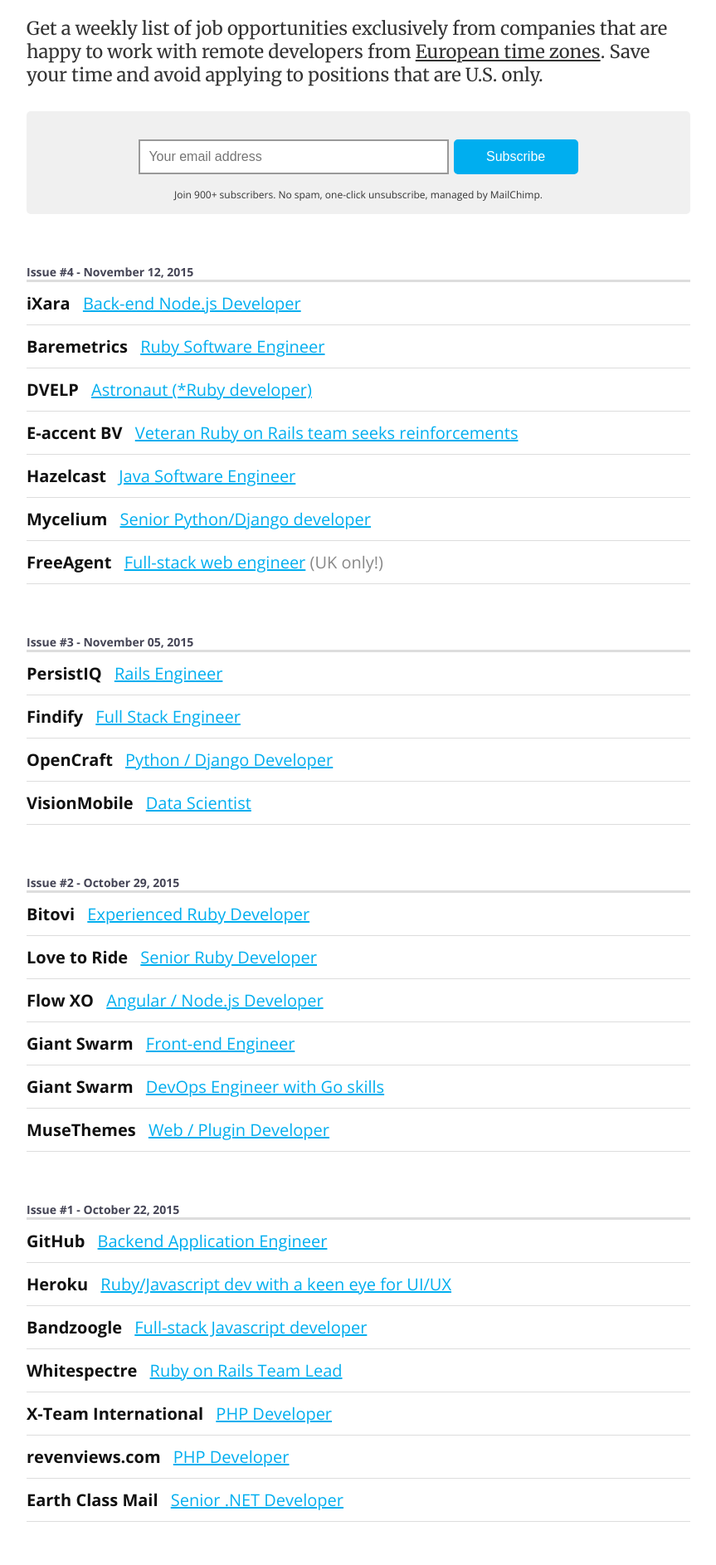
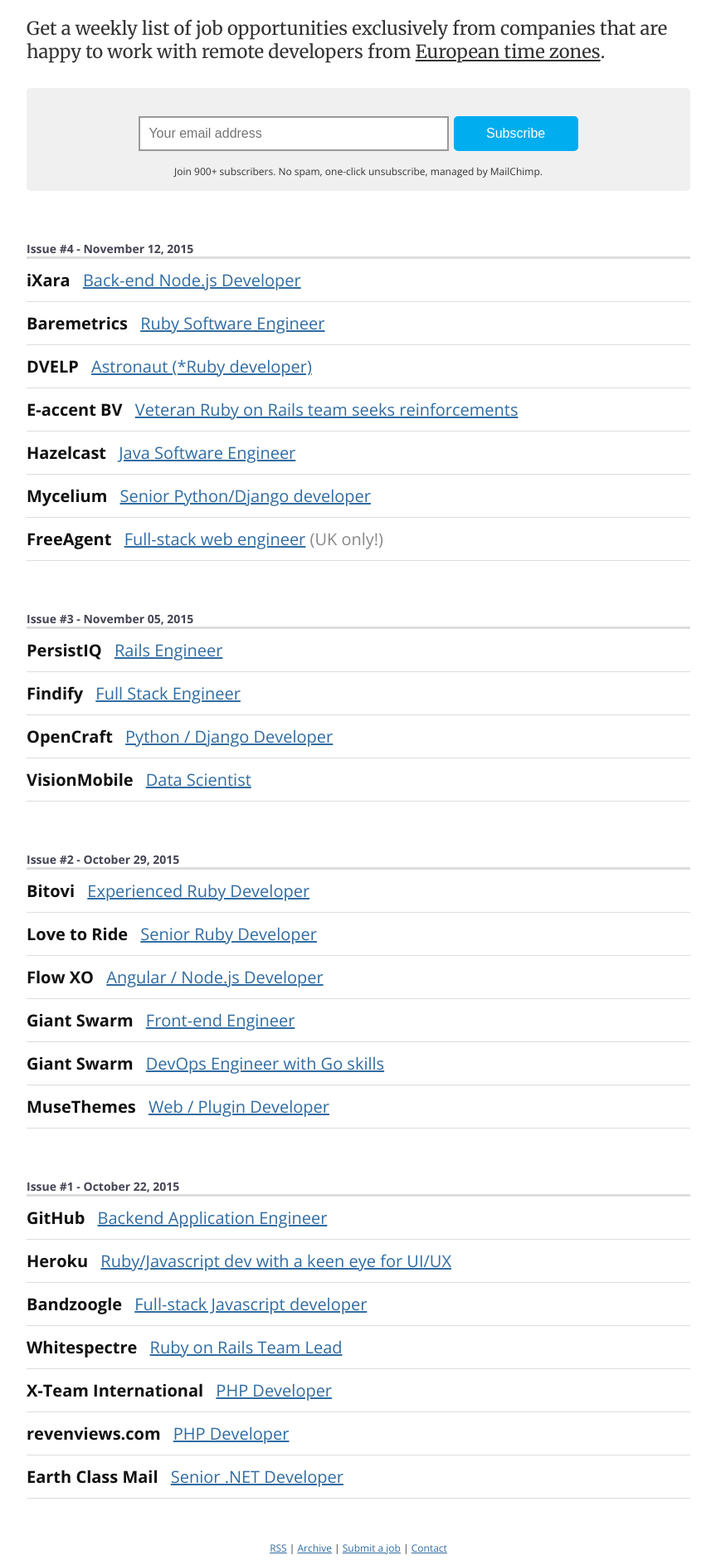
Before and after one commit to dabrorius/europe-remotely, a Jekyll site: the page built from index.html, in a window 1280 px wide. Shown: the part 491-2377 px from the top of the page at 83% size, without its empty margins (208-1071 px from the left). Built offline with Jekyll 4.4.1, drawn with Linux system fonts in a browser that asks for light colours.

Commit message:
Refactored CSS

```diff
--- a/_includes/footer.html
+++ b/_includes/footer.html
@@ -1,8 +1,5 @@
 <div id="footer">
   <a href="{{ "/feed.xml" | prepend: site.baseurl }}">RSS</a> |
-  {% for post in site.posts limit: 1 %}
-    <a href="{{ post.url | prepend: site.baseurl }}">Latest issue</a> |
-  {% endfor %}
   <a href="{{ "/archive.html" | prepend: site.baseurl }}">Archive</a> |
   <a href="{{ "/submit_job.html" | prepend: site.baseurl }}">Submit a job</a> |
   <a href="mailto:filip.defar@gmail.com">Contact</a>
--- a/_sass/_base.scss
+++ b/_sass/_base.scss
@@ -1,3 +1,6 @@
+$primary-color: #316CA2;
+$hover-color: #00adef;
+
 body {
   font-family: helvetica;
   text-align: center;
@@ -12,18 +15,7 @@
   min-height: 100%;
 }
 
-#content {
-  margin-left: auto;
-  margin-right: auto;
-  max-width: 800px;
-  text-align: left;
-  h2 {
-    text-align: left;
-    font-size: 14px;
-  }
-}
-
-#positions {
+ul {
   font-family: "Open Sans";
   color: #888;
   .company {
@@ -42,12 +34,12 @@
   border-bottom: 1px solid #ddd;
 }
 
-a, a:active, a:hover, a:visited {
-  color: #00aeef;
+a, a:active, a:visited {
+  color: $primary-color;
 }
 
 a:hover {
-  color: #2771b5;
+  color: $hover-color;
 }
 
 h1, h2 {
@@ -61,10 +53,19 @@
 }
 
 h2 {
+  text-align: left;
+  font-size: 24px;
   margin-bottom: 0;
   margin-top: 60px;
   border-bottom: 3px solid #ddd;
-  color: #ddd;
+  color: #445;
+}
+
+.content {
+  margin-left: auto;
+  margin-right: auto;
+  max-width: 800px;
+  text-align: left;
 }
 
 #title {
@@ -81,12 +82,15 @@
   }
 }
 
-h2 {
-  color: #445;
-}
-
-h3 {
-  font-size: 20px;
+#mail_form {
+  padding: 10px 0 15px 0;
+  max-width: 800px;
+  background-color: #f0f0f0;
+  margin: 30px auto 20px auto;
+  border-radius: 5px;
+  .note {
+    font-family: "Open Sans";
+    font-size: 12px;
   }
 
   input, textarea {
@@ -100,22 +104,11 @@
   input[type=submit] {
     margin: 0.5em auto 1em;
     width: 150px;
-  background-color: #00aeef;
-  border: 2px solid #00aeef;
+    background-color: $hover-color;
+    border: 2px solid $hover-color;
     color: white;
     border-radius: 5px;
     display: inline-block;
-}
-
-#mail_form {
-  padding: 10px 0 15px 0;
-  max-width: 800px;
-  background-color: #f0f0f0;
-  margin: 30px auto 20px auto;
-  border-radius: 5px;
-  .note {
-    font-family: "Open Sans";
-    font-size: 12px;
   }
 }
 
@@ -163,3 +156,9 @@
 .footer-spacer {
   height: 50px;
 }
+
+.frontpage-jobs {
+  h2 {
+    font-size: 14px;
+  }
+}
--- a/index.html
+++ b/index.html
@@ -4,17 +4,16 @@
 
 <div class="home">
 
-  <div id="content">
+  <div class="content">
     Get a weekly list of job opportunities exclusively from
     companies that are happy
-    to work with remote developers from <u>European time zones</u>. Save your time and avoid applying to positions
-    that are U.S. only.
+    to work with remote developers from <u>European time zones</u>.
   </div>
 
   {% include form.html %}
 
   {% for post in site.posts limit: 4 %}
-    <div id="content">
+    <div class="content frontpage-jobs">
       <h2>{{ post.title }} - {{ post.date | date: '%B %d, %Y' }}</h2>
       {{ post.content }}
     </div>
```
Also changed, not shown: _layouts/post.html (+4 -5 lines), archive.html (+4 -5 lines). Lines whose indentation alone changed are shown as unchanged.
